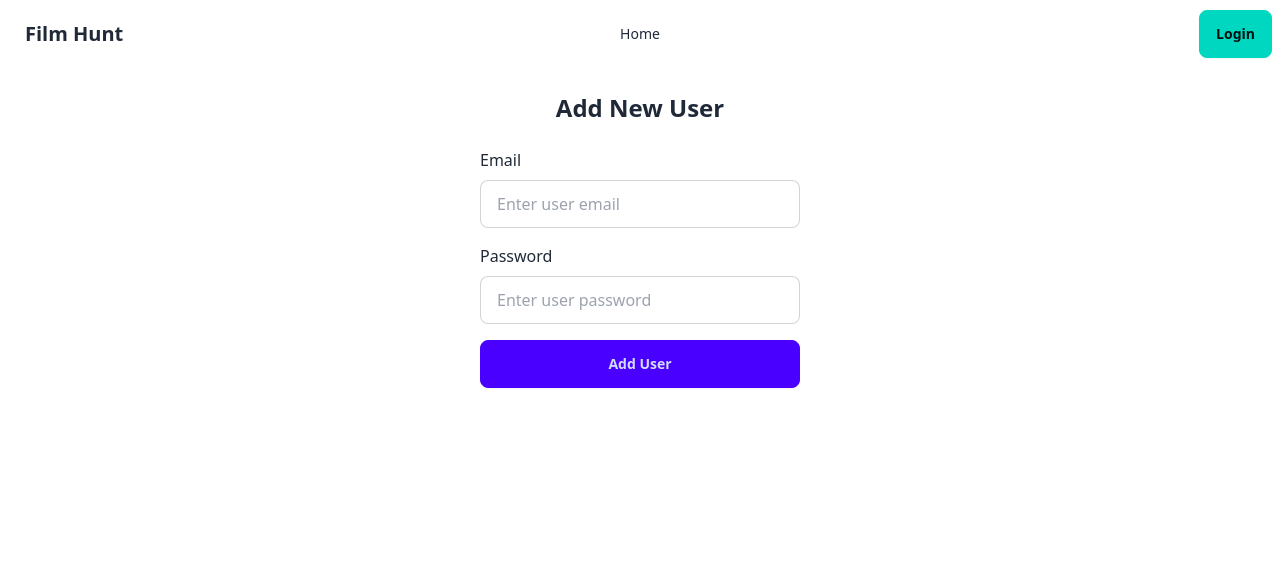
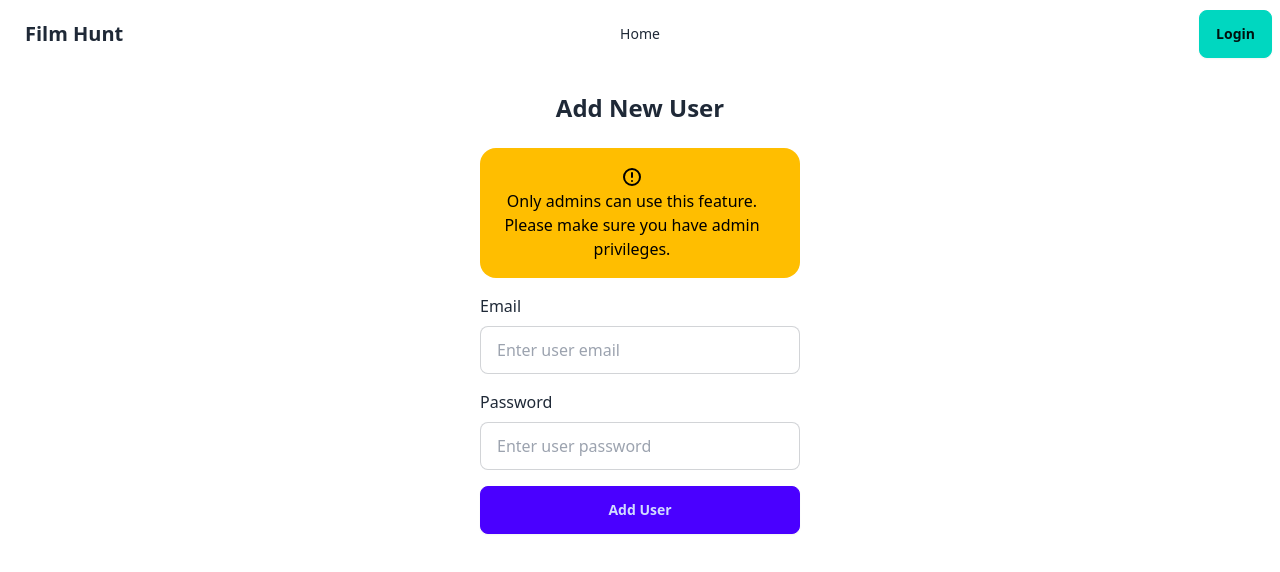
Before and after one commit to rmt52-eksplorasi/film-hunt, a Nuxt app: page /add-user in a window 1280 px wide. Shown: the top 572 px of the page. Built offline with nearby package versions, Linux system fonts and the light colour scheme.

Commit message:
fix: refactor navbar behaviour

```diff
--- a/components/navbar.vue
+++ b/components/navbar.vue
@@ -3,14 +3,14 @@
         <!-- Start: Navbar for small screens (Hamburger menu) -->
         <div class="navbar-start">
             <div class="dropdown">
-                <div tabIndex="0" role="button" class="btn btn-ghost lg:hidden">
+                <label tabIndex="0" class="btn btn-ghost lg:hidden">
                     <svg xmlns="http://www.w3.org/2000/svg" class="h-5 w-5" fill="none" viewBox="0 0 24 24"
                         stroke="currentColor">
                         <path strokeLinecap="round" strokeLinejoin="round" strokeWidth="2" d="M4 6h16M4 12h8m-8 6h16" />
                     </svg>
-                </div>
+                </label>
                 <ul tabIndex="0"
-                    class="menu menu-sm dropdown-content bg-base-100 rounded-box z-[1] mt-3 w-52 p-2 shadow">
+                    class="menu menu-sm dropdown-content mt-3 z-[1] p-2 shadow bg-base-100 rounded-box w-52">
                     <li v-for="(link, index) in links" :key="index">
                         <NuxtLink :to="link.url">{{ link.text }}</NuxtLink>
                     </li>
@@ -26,7 +26,7 @@
                     </li>
                 </ul>
             </div>
-            <NuxtLink to='/' class="btn btn-ghost text-xl">Film Hunt</NuxtLink>
+            <NuxtLink to="/" class="btn btn-ghost normal-case text-xl">Film Hunt</NuxtLink>
         </div>
         <!-- End: Navbar for small screens -->
 
@@ -36,15 +36,22 @@
                 <li v-for="(link, index) in links" :key="index">
                     <NuxtLink :to="link.url">{{ link.text }}</NuxtLink>
                 </li>
-                <li v-if="isLoggedIn">
-                    <details>
-                        <summary>CMS</summary>
-                        <ul class="p-2 w-52">
-                            <li v-for="(cmsLink, index) in cmsLinks" :key="index">
-                                <NuxtLink :to="cmsLink.url">{{ cmsLink.text }}</NuxtLink>
-                            </li>
-                        </ul>
-                    </details>
+                <li v-if="isLoggedIn" class="dropdown">
+                    <label tabIndex="0" class="flex items-center cursor-pointer">
+                        Manage
+                        <svg :class="{ 'rotate-180': dropdownOpen }" xmlns="http://www.w3.org/2000/svg"
+                            class="h-4 w-4 ml-2 transition-transform duration-200" viewBox="0 0 20 20"
+                            fill="currentColor">
+                            <path fill-rule="evenodd"
+                                d="M5.23 7.21a.75.75 0 011.06.02L10 10.93l3.7-3.7a.75.75 0 111.08 1.04l-4.24 4.25a.75.75 0 01-1.08 0L5.23 8.27a.75.75 0 01.02-1.06z"
+                                clip-rule="evenodd" />
+                        </svg>
+                    </label>
+                    <ul tabIndex="0" class="dropdown-content z-[1] menu p-2 shadow bg-base-100 rounded-box w-52">
+                        <li v-for="(cmsLink, index) in cmsLinks" :key="index">
+                            <NuxtLink :to="cmsLink.url">{{ cmsLink.text }}</NuxtLink>
+                        </li>
+                    </ul>
                 </li>
             </ul>
         </div>
--- a/pages/add-user.vue
+++ b/pages/add-user.vue
@@ -3,6 +3,17 @@
         <div class="mx-auto w-5/6 sm:w-2/3 md:w-1/2 lg:w-1/3 xl:w-1/4">
             <h2 class="text-2xl font-semibold my-6 text-center">Add New User</h2>
 
+            <!-- Admin Only Warning -->
+            <div class="alert alert-warning mb-4 text-center items-center">
+                <div class="items-center flex flex-col">
+                    <svg xmlns="http://www.w3.org/2000/svg" class="h-6 w-6 flex-shrink-0" fill="none"
+                        viewBox="0 0 24 24" stroke="currentColor">
+                        <path stroke-linecap="round" stroke-linejoin="round" stroke-width="2"
+                            d="M12 8v4m0 4h.01M12 4a8 8 0 100 16 8 8 0 000-16z" />
+                    </svg>
+                    <span>Only admins can use this feature. Please make sure you have admin privileges.</span>
+                </div>
+            </div>
             <!-- Add User Form -->
             <form @submit.prevent="handleAddUser">
                 <div class="mb-4">
```
